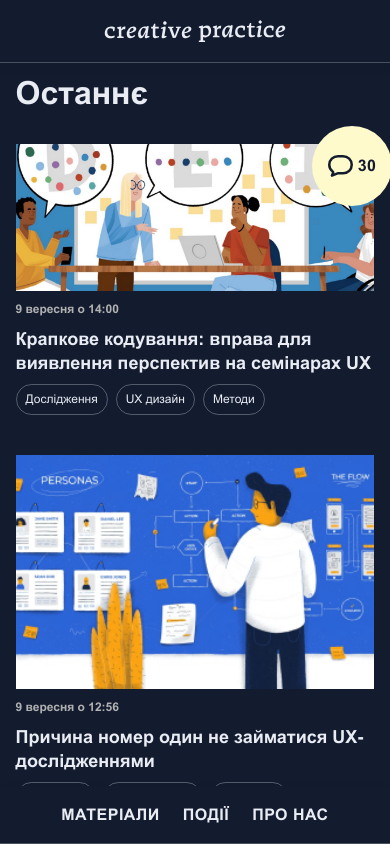
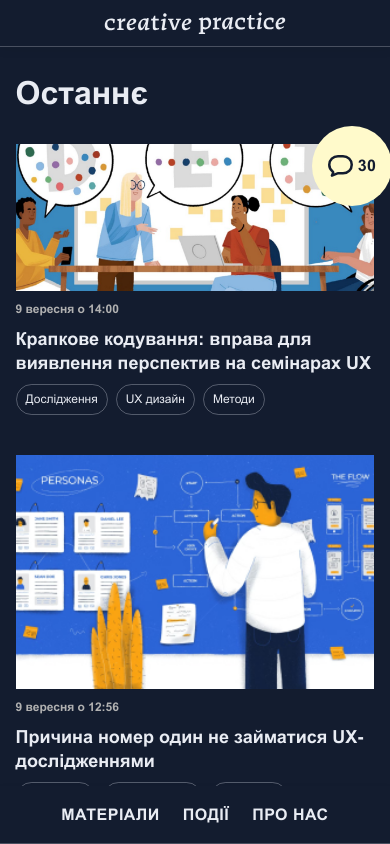
Before and after one commit to Huntter111/-reative_practice, a plain HTML site: page lesson_4/index.html in a window 390 px wide. Shown: the top 844 px of the page. Drawn offline with Linux system fonts and the light colour scheme.

Commit message:
Add files via upload

```diff
--- a/lesson_4/css/style.css
+++ b/lesson_4/css/style.css
@@ -267,16 +267,27 @@ article .article-title {
 		margin: 0 auto;
 	}
 	.header-mobile-logo {
-		display: block;
+		display: flex;
+		justify-content: center;
+		align-items: center;
+		flex-direction: row;
 		background: #131c2f;
-		padding: 20px 0;
+		padding: 12px 0;
 		border-bottom: 1px solid rgba(233, 236, 243, 0.25);
 		box-shadow: 0px 4px 10px rgb(0 0 0 / 5%);
 		position: fixed;
+		top: 0;
 		left: 0;
 		right: 0;
-		top: 0;
 		z-index: 100;
+	}
+	/* .mobile-logo {
+		/* display: flex;
+		justify-content: center;
+		align-items: center;
+	} */
+	.vertical-mobile-logo {
+		max-width: 182px;
 	}
 	.layout-header {
 		top: unset;
@@ -290,7 +301,7 @@ article .article-title {
 	}
 	.main-wrapper {
 		margin-top: 72px;
-		/* margin-bottom: 100px; */
+		margin-bottom: 100px;
 	}
 	.section-header h2 {
 		font-size: 32px;
@@ -302,26 +313,20 @@ article .article-title {
 	.article-grid {
 		grid-template-columns: 1fr;
 		grid-template-rows: 1fr;
+		grid-gap: 40px;
 	}
 	.article-grid > .wide {
 		grid-column-end: -1;
 	}
 	.section-grid {
 		margin: 75px 0;
+		grid-gap: 32px;
 	}
 	.article-img {
 		max-width: 100%;
 	}
 	.article {
 		grid-template-columns: 1fr;
-	}
-	.mobile-logo {
-		display: flex;
-		justify-content: center;
-		align-items: center;
-	}
-	.vertical-mobile-logo {
-		max-width: 182px;
 	}
 	img {
 		display: block;
```
